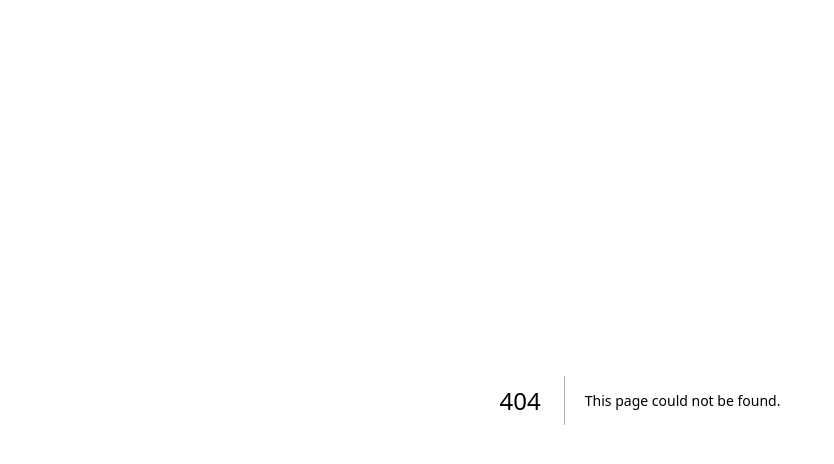
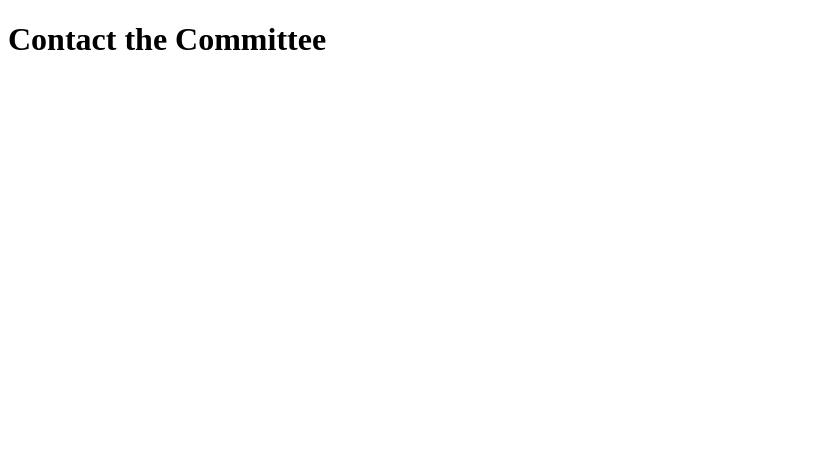
Before and after one commit to sukarim152/strata_managment, a Next.js app: page /contact in a window 1280 px wide. Before the commit this address had no page. Shown: the top 464 px of the page, without its empty margins (0-834 px from the left). Built offline with nearby package versions, Linux system fonts and the light colour scheme.

Commit message:
Create contact.js

```diff
--- /dev/null
+++ b/pages/contact.js
@@ -0,0 +1,3 @@
+export default function Contact() {
+  return <h1>Contact the Committee</h1>;
+}
```
